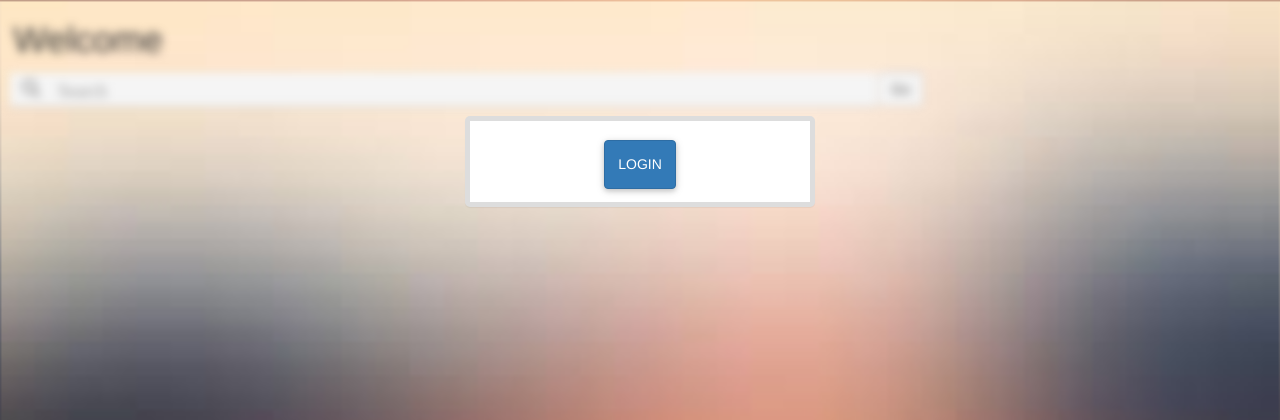
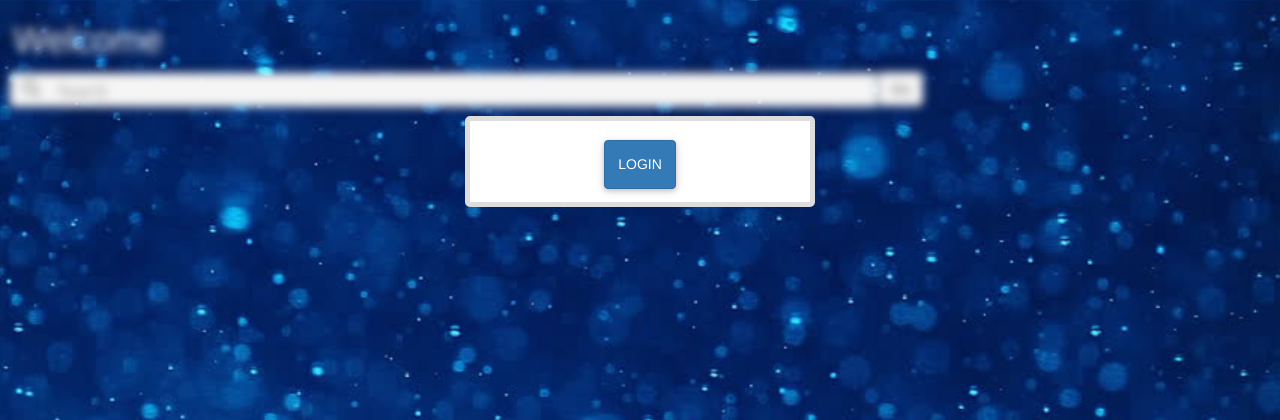
Before and after one commit to akshay11298/akshay11298.github.io, a PHP site: page /MusicX/index.html in a window 1280 px wide. Shown: the top 420 px of the page. Run offline with PHP 8.4, Linux system fonts and the light colour scheme; some libraries are stand-ins or nearby versions.

Commit message:
Background switch to seamless

```diff
--- a/MusicX/index.html
+++ b/MusicX/index.html
@@ -31,11 +31,15 @@
       #search-btn{
           background-color:whitesmoke !important;
       }
+      #welcome{
+          margin-left: 10pt;
+          color: whitesmoke;
+      }
   </style>
   <div id=main style="filter:blur(5px)">
       <div class="row">
           <div class="text-left col-sm-6">
-              <h1 id='welcome' style="margin-left: 10pt">Welcome</h1>
+              <h1 id='welcome'>Welcome</h1>
           </div>
           <div id="logout" class="text-right col-sm-6"></div>
       </div>
--- a/MusicX/src/index.css
+++ b/MusicX/src/index.css
@@ -1,5 +1,5 @@
 body{
-    background-image: url("../img/download.jpg");
+    background-image: url("../img/1.jpg");
     height: 100%;
     overflow-x: hidden;
     /*background-position: center;*/
```
Also changed, not shown: MusicX/img/1.jpg (added).
